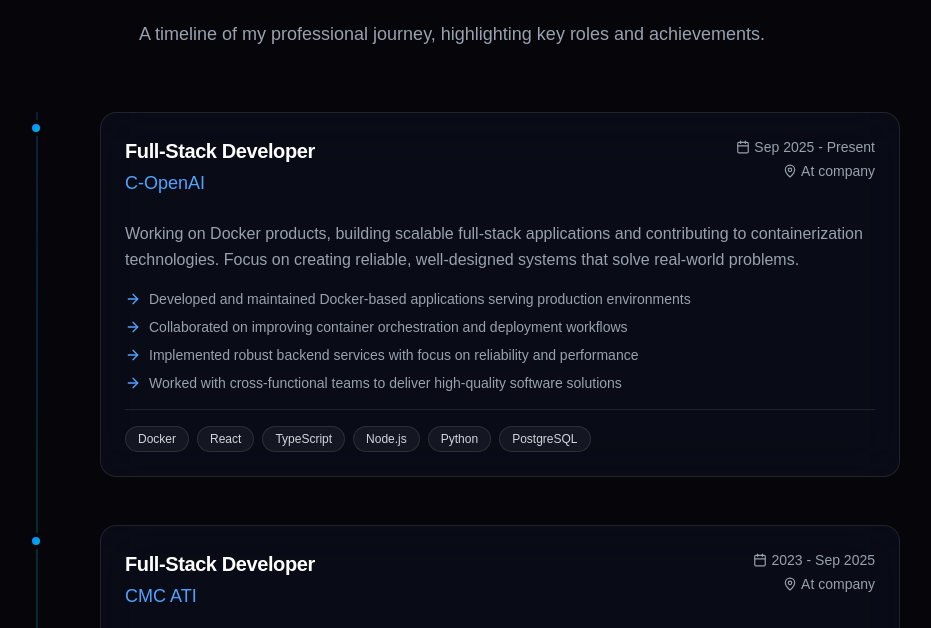
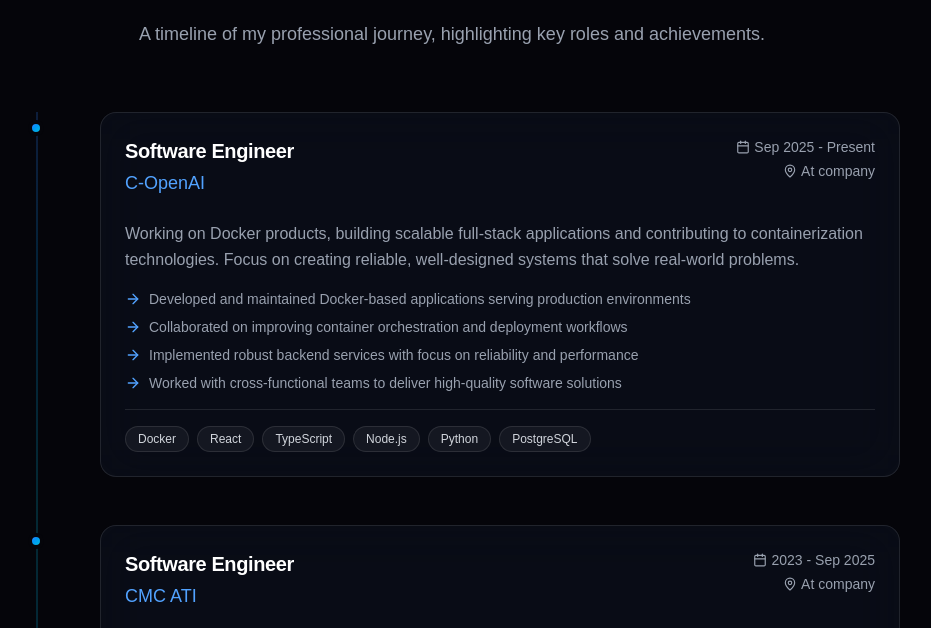
Before and after one commit to KhnhMinh/portfolio, a React (Vite) app: page / in a window 1280 px wide. Shown: the part 4120-4748 px from the top of the page, without its empty margins (188-1119 px from the left). Built offline with nearby package versions, Linux system fonts and the light colour scheme.

Commit message:
Update UI

```diff
--- a/src/sections/Experience.tsx
+++ b/src/sections/Experience.tsx
@@ -4,7 +4,7 @@
 const experiences = [
     {
         id: 1,
-        title: 'Full-Stack Developer',
+        title: 'Software Engineer',
         company: 'C-OpenAI',
         location: 'At company',
         period: 'Sep 2025 - Present',
@@ -19,7 +19,7 @@
     },
     {
         id: 2,
-        title: 'Full-Stack Developer',
+        title: 'Software Engineer',
         company: 'CMC ATI',
         location: 'At company',
         period: '2023 - Sep 2025',
```
